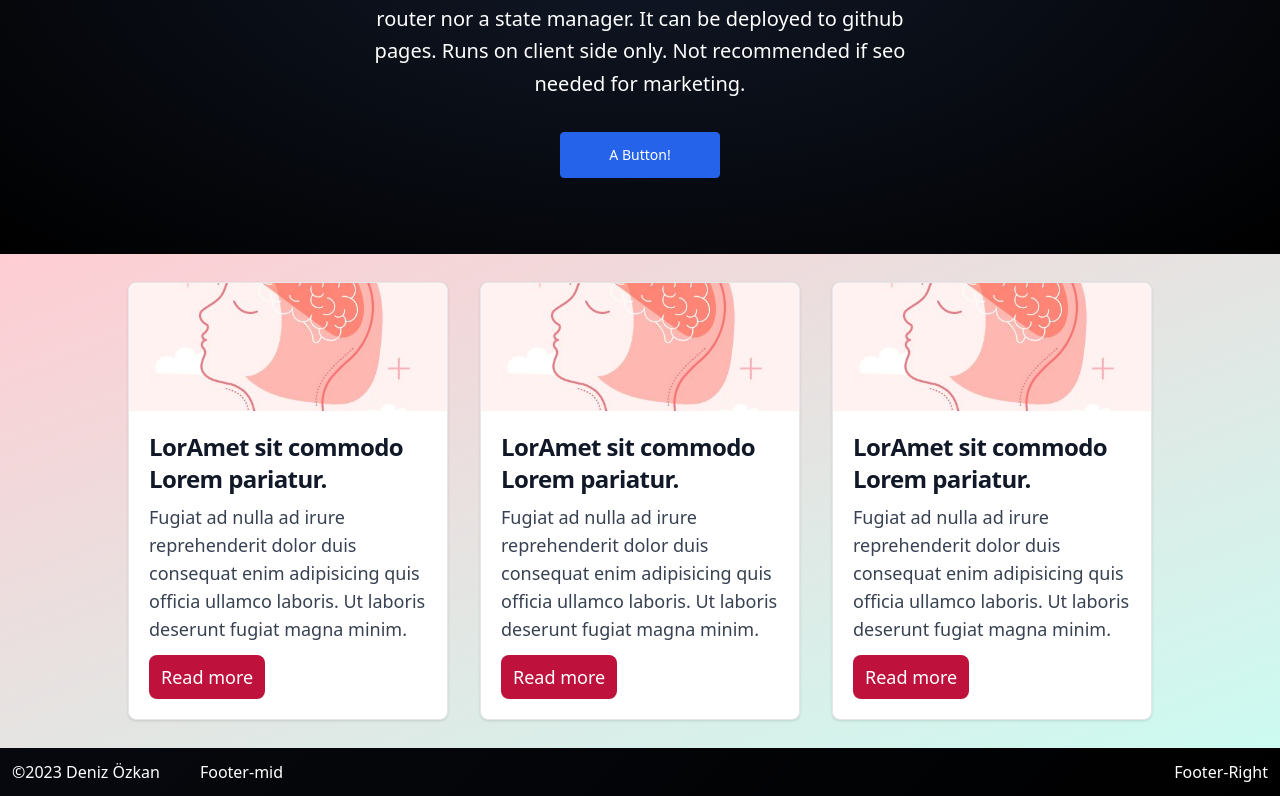
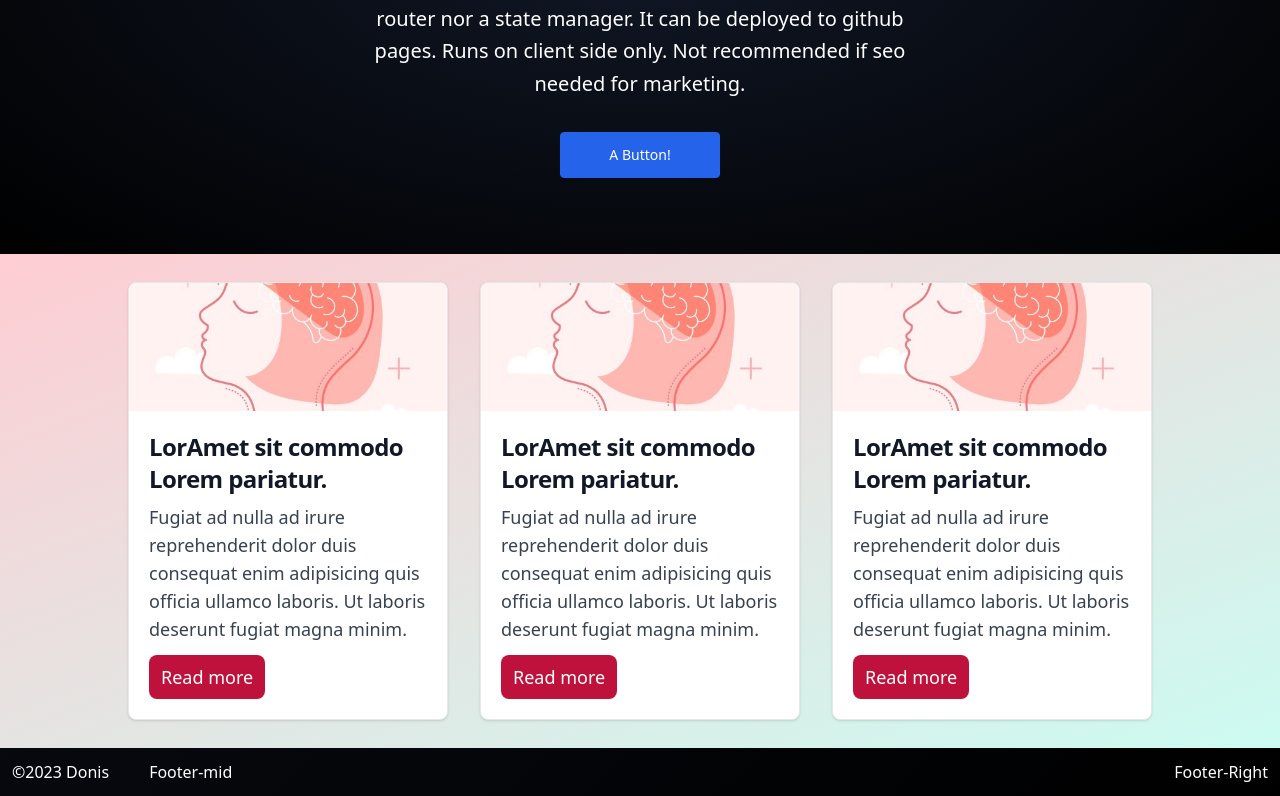
Before and after one commit to donis3/dony-react18-simple-starter, a React (Vite) app: page / in a window 1280 px wide. Shown: the part 434-1230 px from the top of the page. Built offline with nearby package versions, Linux system fonts and the light colour scheme.

Commit message:
changed footer

```diff
--- a/src/App.tsx
+++ b/src/App.tsx
@@ -19,7 +19,7 @@ export default function App() {
 			</main>
 			<footer className="h-auto w-full bg-black bg-opacity-30 ">
 				<div className="container mx-auto flex h-full flex-col gap-3 p-3 text-white md:flex md:flex-row md:items-start md:justify-between md:gap-10">
-					<div>&copy;2023 Deniz Özkan</div>
+					<div>&copy;2023 Donis</div>
 					<div className="flex-1 ">Footer-mid</div>
 					<div>Footer-Right</div>
 				</div>
```
